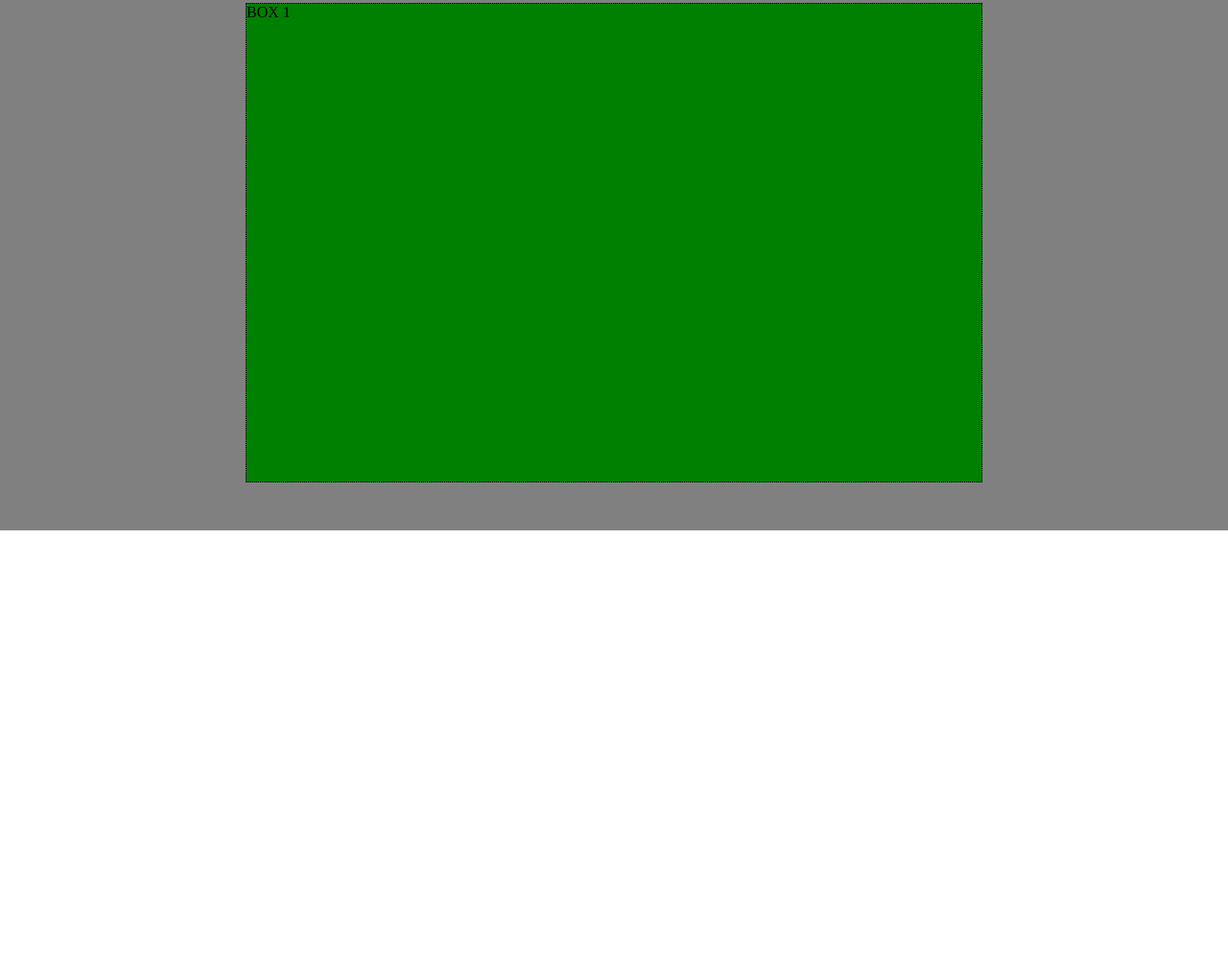
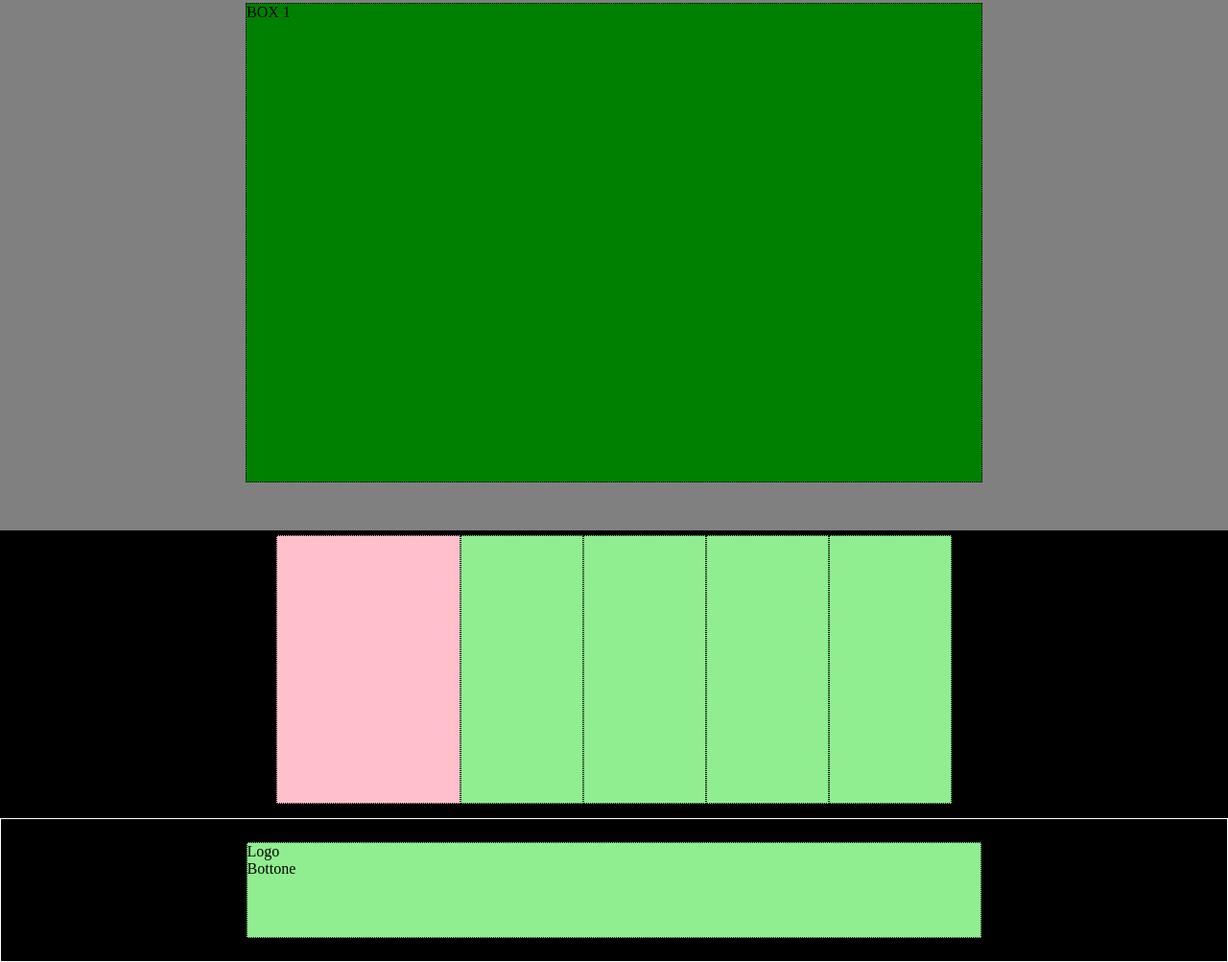
Before and after one commit to Julian2206/htmlcss-struttura-discord, a plain HTML site: page index.html in a window 1280 px wide. Shown: the part 1287-2290 px from the top of the page at 96% size. Before the commit the page ends 1840 px from the top, so only its background shows below. Drawn offline with Linux system fonts and the light colour scheme.

Commit message:
htmlcss(mod.5)

```diff
--- a/css/style.css
+++ b/css/style.css
@@ -31,6 +31,10 @@
   width: 40%;
   background-color: yellow;
   border: 1px dotted black;
+}
+
+.link {
+  text-decoration: none;
 }
 
 .login {
@@ -155,3 +159,65 @@
 }
 
 /* footer-sections */
+
+.footer-section {
+  background-color: black;
+  width: 100%;
+  height: 300px;
+  display: flex;
+  flex-direction: row;
+  justify-content: center;
+  align-items: center;
+  padding-bottom: 10px;
+}
+
+.f-box1 {
+  background-color: pink;
+  border: 1px dotted black;
+  width: 15%;
+  height: 280px;
+}
+.f-box2 {
+  background-color: lightgreen;
+  border: 1px dotted black;
+  width: 10%;
+  height: 280px;
+}
+.f-box3 {
+  background-color: lightgreen;
+  border: 1px dotted black;
+  width: 10%;
+  height: 280px;
+}
+.f-box4 {
+  background-color: lightgreen;
+  border: 1px dotted black;
+  width: 10%;
+  height: 280px;
+}
+.f-box5 {
+  background-color: lightgreen;
+  border: 1px dotted black;
+  width: 10%;
+  height: 280px;
+}
+
+/* end-footer-section1 */
+
+.footer-section2 {
+  background-color: black;
+  width: 100%;
+  border: 1px solid white;
+  height: 150px;
+  display: flex;
+  flex-direction: row;
+  justify-content: center;
+  align-items: center;
+}
+
+.footer-box {
+  background-color: lightgreen;
+  border: 1px dotted black;
+  width: 60%;
+  height: 100px;
+}
--- a/index.html
+++ b/index.html
@@ -60,21 +60,20 @@
     <!-- footer-section -->
 
     <footer>
-      <section class="-1">
-          <div></div>
-          <div></div>
-          <div></div>
-          <div></div>
-          <div></div>
+      <section class="footer-section">
+          <div class="f-box1"></div>
+          <div class="f-box2"></div>
+          <div class="f-box3"></div>
+          <div class="f-box4"></div>
+          <div class="f-box5"></div>
+
       </section>
-      <section class="-2"><div></div></section>
+      <section class="footer-section2">
+          <div class="footer-box">
+                <div classe="logo">Logo</div>
+                <div classe="button">Bottone</div>
+            </div>
+        </section>
     </footer>
   </body>
 </html>
-
-<!--
-<div class="nav">
-    <a class="link" href="#">link</a><a class="link" href="#">link</a
-    ><a class="link" href="#">link</a><a class="link" href="#">link</a
-    ><a class="link" href="#">link</a>
-  </div> -->
```
